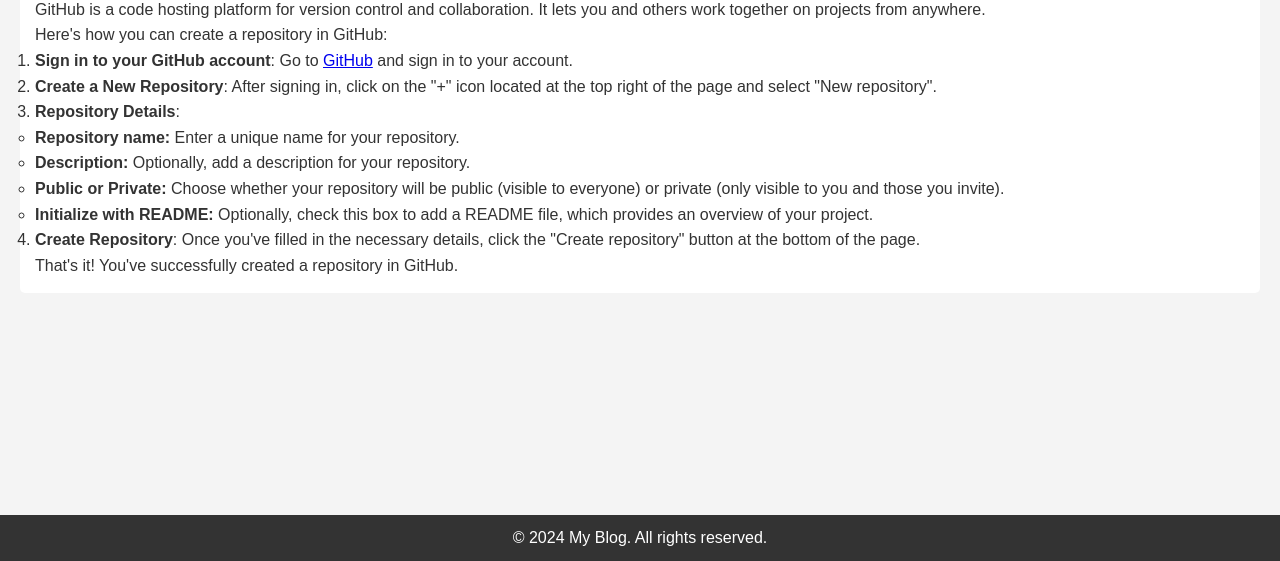
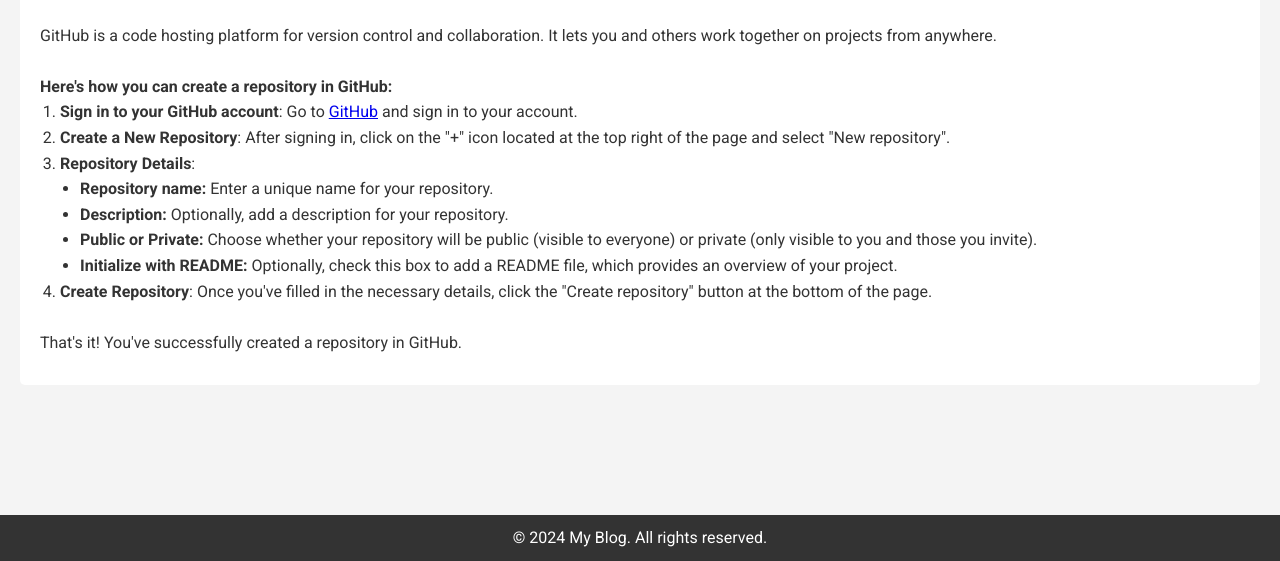
Before and after one commit to niranjanakoni/blog.github.io, a plain HTML site: page blog/post1.html in a window 1280 px wide. Shown: the part 239-800 px from the top of the page. Drawn offline with Linux system fonts and the light colour scheme.

Commit message:
style: Improve blog post layout and typography

```diff
--- a/blog/post1.html
+++ b/blog/post1.html
@@ -5,6 +5,7 @@
     <meta name="viewport" content="width=device-width, initial-scale=1.0">
     <title>How to Create a Repository in GitHub?</title>
     <link rel="stylesheet" href="../css/style.css">
+    <link href="https://fonts.googleapis.com/css2?family=Roboto:wght@400;700&display=swap" rel="stylesheet"> <!-- Added Google Fonts link -->
 </head>
 <body>
     <header>
@@ -15,11 +16,13 @@
         </nav>
     </header>
     <main>
+        <div class="content-wrapper">
             <article class="post">
                 <h2>How to Create a Repository in GitHub?</h2>
-            <p>Published on: August 24, 2024</p>
-            <p>GitHub is a code hosting platform for version control and collaboration. It lets you and others work together on projects from anywhere.</p>
-            <p>Here's how you can create a repository in GitHub:</p>
+                <p style="font-size: small;">Published on: August 24, 2024</p><br>
+                <p>GitHub is a code hosting platform for version control and collaboration. It lets you and others work together on projects from anywhere.</p><br>
+                <div>
+                    <h4>Here's how you can create a repository in GitHub:</h4>
                     <ol>
                         <li><b>Sign in to your GitHub account</b>: Go to <a href="https://github.com/login">GitHub</a> and sign in to your account.</li>
                         <li><b>Create a New Repository</b>: After signing in, click on the "+" icon located at the top right of the page and select "New repository".</li>
@@ -33,13 +36,14 @@
                         </li>
                         <li><b>Create Repository</b>: Once you've filled in the necessary details, click the "Create repository" button at the bottom of the page.</li>
                     </ol>
+                </div><br>
                 <p>That's it! You've successfully created a repository in GitHub.</p>
             </article>
+        </div>
     </main>
     <footer>
         <p>&copy; 2024 My Blog. All rights reserved.</p>
     </footer>
     <script src="../js/main.js"></script>
-    <script src="../js/analytics.js"></script>
 </body>
 </html>
--- a/css/style.css
+++ b/css/style.css
@@ -6,7 +6,7 @@
 }
 
 body {
-  font-family: Arial, sans-serif;
+  font-family: 'Roboto', sans-serif; /* Changed font style to Roboto */
   line-height: 1.6;
   color: #333;
   background-color: #f4f4f4;
@@ -34,15 +34,28 @@ main {
   margin-top: 20px;
 }
 
+.content-wrapper {
+  background: #fff;
+  padding: 20px; /* Added padding to ensure text does not touch the edges */
+  border-radius: 5px;
+  overflow: hidden; /* Ensure content does not overflow */
+}
+
 .post {
-  background: #fff;
-  padding: 15px;
   margin-bottom: 10px;
-  border-radius: 5px;
 }
 
 .post h2 {
   margin-bottom: 10px;
+}
+
+.post ul {
+  margin-left: 20px; /* Indent sub-points */
+  list-style-type: disc; /* Use disc bullets for sub-points */
+}
+
+.post ol {
+  margin-left: 20px; /* Indent ordered list */
 }
 
 footer {
```
Lines whose indentation alone changed are shown as unchanged.
